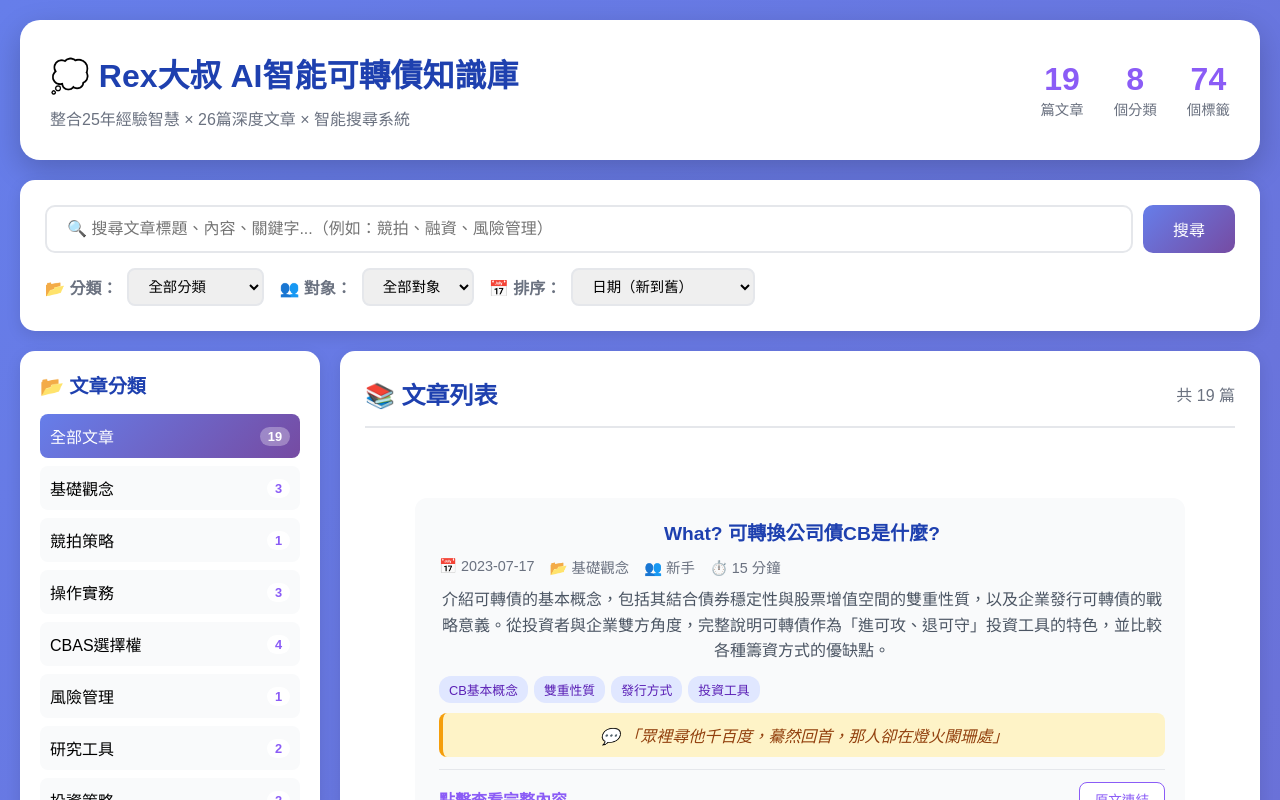
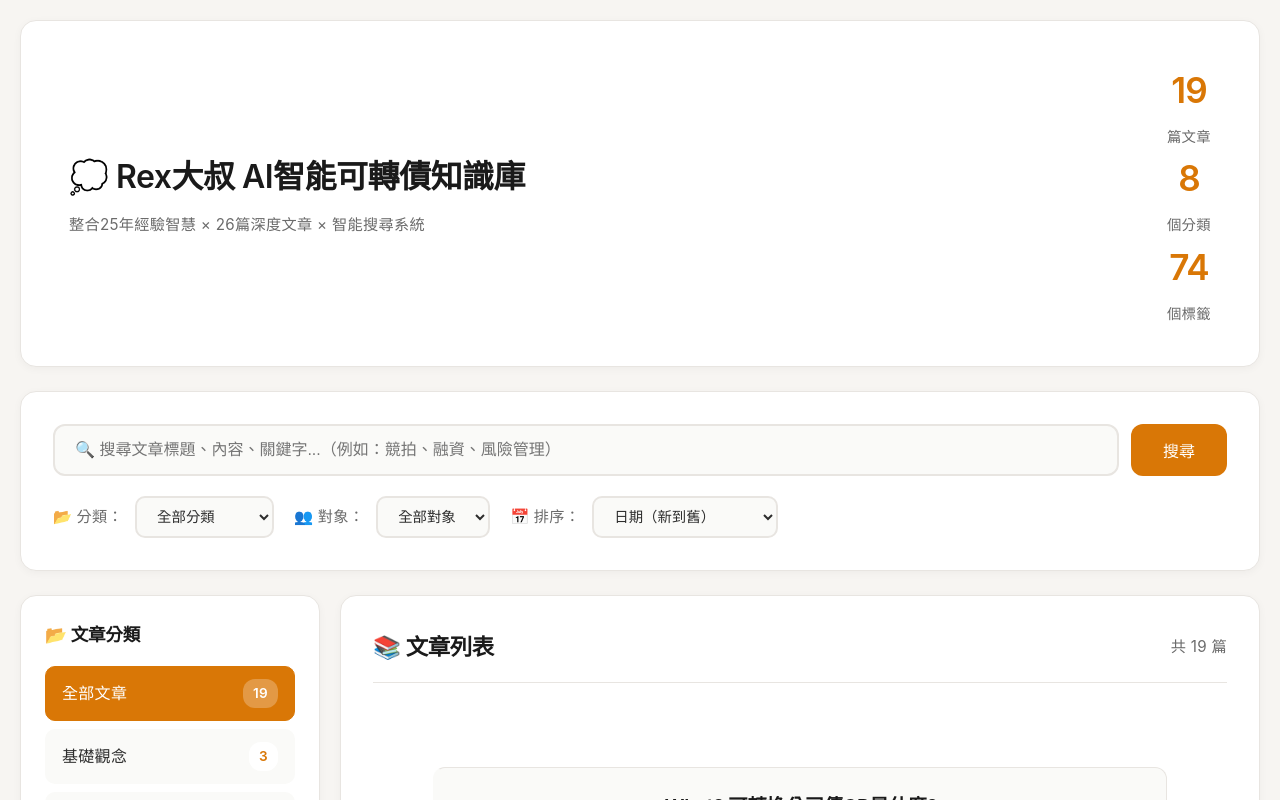
Before and after one commit to rexdashu168/CB1681888, a plain HTML site: page index.html in a window 1280 px wide. Shown: the top 800 px of the page. Drawn offline with Linux system fonts and the light colour scheme.

Commit message:
Update index.html

```diff
--- a/index.html
+++ b/index.html
@@ -12,10 +12,13 @@
         }
 
         body {
-            font-family: 'Microsoft JhengHei', 'PingFang TC', sans-serif;
-            background: linear-gradient(135deg, #667eea 0%, #764ba2 100%);
+            font-family: -apple-system, BlinkMacSystemFont, "Segoe UI", "Noto Sans", Helvetica, Arial, sans-serif, "Apple Color Emoji", "Segoe UI Emoji", "Microsoft JhengHei", "PingFang TC";
+            background: #f7f5f2;
             min-height: 100vh;
             padding: 20px;
+            color: #2d2d2d;
+            line-height: 1.7;
+            letter-spacing: 0.3px;
         }
 
         .container {
@@ -25,11 +28,12 @@
 
         /* Header */
         header {
-            background: white;
-            border-radius: 20px;
-            padding: 30px;
-            margin-bottom: 20px;
-            box-shadow: 0 10px 30px rgba(0,0,0,0.2);
+            background: #ffffff;
+            border-radius: 16px;
+            padding: 40px 48px;
+            margin-bottom: 24px;
+            box-shadow: 0 2px 8px rgba(0,0,0,0.04);
+            border: 1px solid #e8e5e1;
         }
 
         .header-content {
@@ -37,23 +41,28 @@
             justify-content: space-between;
             align-items: center;
             flex-wrap: wrap;
-            gap: 20px;
+            gap: 24px;
         }
 
         .logo-section h1 {
-            color: #1e40af;
+            color: #1a1a1a;
             font-size: 2em;
-            margin-bottom: 10px;
+            margin-bottom: 8px;
+            font-weight: 600;
+            letter-spacing: -0.5px;
         }
 
         .logo-section .subtitle {
-            color: #6b7280;
+            color: #6b6b6b;
+            font-size: 0.95em;
+            line-height: 1.6;
+        }
             font-size: 1em;
         }
 
         .stats-section {
             display: flex;
-            gap: 30px;
+            gap: 40px;
         }
 
         .stat-item {
@@ -61,85 +70,108 @@
         }
 
         .stat-number {
-            font-size: 2em;
-            font-weight: bold;
-            color: #8b5cf6;
+            font-size: 2.2em;
+            font-weight: 600;
+            color: #d97706;
+            letter-spacing: -1px;
         }
 
         .stat-label {
-            color: #6b7280;
+            color: #6b6b6b;
             font-size: 0.9em;
+            margin-top: 4px;
         }
 
         /* Search Bar */
         .search-section {
-            background: white;
-            border-radius: 15px;
-            padding: 25px;
-            margin-bottom: 20px;
-            box-shadow: 0 5px 15px rgba(0,0,0,0.1);
+            background: #ffffff;
+            border-radius: 16px;
+            padding: 32px;
+            margin-bottom: 24px;
+            box-shadow: 0 2px 8px rgba(0,0,0,0.04);
+            border: 1px solid #e8e5e1;
         }
 
         .search-bar {
             display: flex;
-            gap: 10px;
-            margin-bottom: 15px;
+            gap: 12px;
+            margin-bottom: 20px;
         }
 
         .search-input {
             flex: 1;
-            padding: 12px 20px;
-            border: 2px solid #e5e7eb;
-            border-radius: 10px;
+            padding: 14px 20px;
+            border: 2px solid #e8e5e1;
+            border-radius: 12px;
             font-size: 1em;
-            transition: all 0.3s;
+            transition: all 0.2s;
+            background: #fafaf8;
+            color: #2d2d2d;
         }
 
         .search-input:focus {
             outline: none;
-            border-color: #8b5cf6;
-            box-shadow: 0 0 0 3px rgba(139,92,246,0.1);
+            border-color: #d97706;
+            background: #ffffff;
+            box-shadow: 0 0 0 3px rgba(217,119,6,0.1);
         }
 
         .search-button {
-            padding: 12px 30px;
-            background: linear-gradient(135deg, #667eea 0%, #764ba2 100%);
+            padding: 14px 32px;
+            background: #d97706;
             color: white;
             border: none;
-            border-radius: 10px;
+            border-radius: 12px;
             font-size: 1em;
+            font-weight: 500;
             cursor: pointer;
-            transition: transform 0.2s;
+            transition: all 0.2s;
         }
 
         .search-button:hover {
-            transform: translateY(-2px);
+            background: #b45309;
+            transform: translateY(-1px);
+            box-shadow: 0 4px 12px rgba(217,119,6,0.25);
         }
 
         /* Filters */
         .filters {
             display: flex;
-            gap: 15px;
+            gap: 20px;
             flex-wrap: wrap;
         }
 
         .filter-group {
             display: flex;
-            gap: 10px;
+            gap: 12px;
             align-items: center;
         }
 
         .filter-group label {
-            color: #6b7280;
-            font-weight: bold;
+            color: #6b6b6b;
+            font-weight: 500;
+            font-size: 0.95em;
         }
 
         .filter-select {
-            padding: 8px 15px;
-            border: 2px solid #e5e7eb;
-            border-radius: 8px;
+            padding: 10px 16px;
+            border: 2px solid #e8e5e1;
+            border-radius: 10px;
             font-size: 0.9em;
             cursor: pointer;
+            background: #fafaf8;
+            color: #2d2d2d;
+            transition: all 0.2s;
+        }
+
+        .filter-select:hover {
+            border-color: #d97706;
+        }
+
+        .filter-select:focus {
+            outline: none;
+            border-color: #d97706;
+            box-shadow: 0 0 0 3px rgba(217,119,6,0.1);
         }
 
         /* Main Content */
@@ -153,20 +185,23 @@
         .sidebar {
             display: flex;
             flex-direction: column;
-            gap: 20px;
+            gap: 24px;
         }
 
         .sidebar-card {
-            background: white;
-            border-radius: 15px;
-            padding: 20px;
-            box-shadow: 0 5px 15px rgba(0,0,0,0.1);
+            background: #ffffff;
+            border-radius: 16px;
+            padding: 24px;
+            box-shadow: 0 2px 8px rgba(0,0,0,0.04);
+            border: 1px solid #e8e5e1;
         }
 
         .sidebar-card h3 {
-            color: #1e40af;
-            margin-bottom: 15px;
-            font-size: 1.2em;
+            color: #1a1a1a;
+            margin-bottom: 16px;
+            font-size: 1.1em;
+            font-weight: 600;
+            letter-spacing: -0.3px;
         }
 
         .category-list {
@@ -174,38 +209,41 @@
         }
 
         .category-item {
-            padding: 10px;
+            padding: 12px 16px;
             margin-bottom: 8px;
-            background: #f9fafb;
-            border-radius: 8px;
+            background: #fafaf8;
+            border-radius: 10px;
             cursor: pointer;
-            transition: all 0.3s;
+            transition: all 0.2s;
             display: flex;
             justify-content: space-between;
             align-items: center;
+            border: 1px solid transparent;
         }
 
         .category-item:hover {
-            background: #ede9fe;
-            transform: translateX(5px);
+            background: #fff7ed;
+            border-color: #fed7aa;
+            transform: translateX(4px);
         }
 
         .category-item.active {
-            background: linear-gradient(135deg, #667eea 0%, #764ba2 100%);
+            background: #d97706;
             color: white;
+            border-color: #d97706;
         }
 
         .category-count {
             background: white;
-            color: #8b5cf6;
-            padding: 2px 8px;
+            color: #d97706;
+            padding: 3px 10px;
             border-radius: 12px;
-            font-size: 0.8em;
-            font-weight: bold;
+            font-size: 0.85em;
+            font-weight: 600;
         }
 
         .category-item.active .category-count {
-            background: rgba(255,255,255,0.3);
+            background: rgba(255,255,255,0.25);
             color: white;
         }
 
@@ -217,88 +255,99 @@
         }
 
         .tag {
-            padding: 6px 12px;
-            background: #f3f4f6;
-            border-radius: 15px;
+            padding: 7px 14px;
+            background: #fafaf8;
+            border: 1px solid #e8e5e1;
+            border-radius: 16px;
             font-size: 0.85em;
             cursor: pointer;
-            transition: all 0.3s;
+            transition: all 0.2s;
+            color: #2d2d2d;
         }
 
         .tag:hover {
-            background: #8b5cf6;
-            color: white;
+            background: #fff7ed;
+            border-color: #fed7aa;
+            color: #d97706;
         }
 
         .tag.active {
-            background: #8b5cf6;
+            background: #d97706;
             color: white;
+            border-color: #d97706;
         }
 
         /* Articles Section */
         .articles-section {
-            background: white;
-            border-radius: 15px;
-            padding: 25px;
-            box-shadow: 0 5px 15px rgba(0,0,0,0.1);
+            background: #ffffff;
+            border-radius: 16px;
+            padding: 32px;
+            box-shadow: 0 2px 8px rgba(0,0,0,0.04);
+            border: 1px solid #e8e5e1;
         }
 
         .articles-header {
             display: flex;
             justify-content: space-between;
             align-items: center;
-            margin-bottom: 20px;
-            padding-bottom: 15px;
-            border-bottom: 2px solid #e5e7eb;
+            margin-bottom: 24px;
+            padding-bottom: 16px;
+            border-bottom: 1px solid #e8e5e1;
         }
 
         .articles-title {
-            font-size: 1.5em;
-            color: #1e40af;
+            font-size: 1.4em;
+            color: #1a1a1a;
+            font-weight: 600;
+            letter-spacing: -0.4px;
         }
 
         .articles-count {
-            color: #6b7280;
+            color: #6b6b6b;
+            font-size: 0.95em;
         }
 
         /* Article Card */
         .article-card {
-            background: #f9fafb;
+            background: #fafaf8;
             border-radius: 12px;
-            padding: 20px;
-            margin-bottom: 15px;
+            padding: 24px;
+            margin-bottom: 16px;
             cursor: pointer;
-            transition: all 0.3s;
-            border-left: 4px solid transparent;
+            transition: all 0.2s;
+            border: 1px solid #e8e5e1;
+            border-left: 3px solid transparent;
         }
 
         .article-card:hover {
-            background: white;
-            box-shadow: 0 5px 15px rgba(0,0,0,0.1);
-            border-left-color: #8b5cf6;
-            transform: translateX(5px);
+            background: #ffffff;
+            box-shadow: 0 4px 12px rgba(0,0,0,0.08);
+            border-left-color: #d97706;
+            transform: translateY(-2px);
         }
 
         .article-header {
             display: flex;
             justify-content: space-between;
             align-items: start;
-            margin-bottom: 10px;
+            margin-bottom: 12px;
         }
 
         .article-title {
-            font-size: 1.2em;
-            color: #1e40af;
-            font-weight: bold;
+            font-size: 1.15em;
+            color: #1a1a1a;
+            font-weight: 600;
             flex: 1;
+            line-height: 1.5;
+            letter-spacing: -0.2px;
         }
 
         .article-meta {
             display: flex;
-            gap: 15px;
-            color: #6b7280;
+            gap: 16px;
+            color: #6b6b6b;
             font-size: 0.9em;
-            margin-bottom: 10px;
+            margin-bottom: 12px;
         }
 
         .article-meta-item {
@@ -308,33 +357,35 @@
         }
 
         .article-summary {
-            color: #4b5563;
-            line-height: 1.6;
-            margin-bottom: 12px;
+            color: #4a4a4a;
+            line-height: 1.7;
+            margin-bottom: 14px;
+            font-size: 0.95em;
         }
 
         .article-tags {
             display: flex;
             flex-wrap: wrap;
             gap: 6px;
-            margin-bottom: 10px;
+            margin-bottom: 12px;
         }
 
         .article-tag {
-            padding: 4px 10px;
-            background: #e0e7ff;
-            color: #5b21b6;
+            padding: 5px 12px;
+            background: #fff7ed;
+            color: #b45309;
             border-radius: 12px;
             font-size: 0.8em;
+            border: 1px solid #fed7aa;
         }
 
         .article-footer {
             display: flex;
             justify-content: space-between;
             align-items: center;
-            margin-top: 12px;
-            padding-top: 12px;
-            border-top: 1px solid #e5e7eb;
+            margin-top: 14px;
+            padding-top: 14px;
+            border-top: 1px solid #e8e5e1;
         }
 
         .article-actions {
@@ -343,29 +394,32 @@
         }
 
         .action-button {
-            padding: 6px 15px;
-            border: 1px solid #8b5cf6;
+            padding: 8px 16px;
+            border: 1px solid #d97706;
             background: white;
-            color: #8b5cf6;
-            border-radius: 8px;
+            color: #d97706;
+            border-radius: 10px;
             font-size: 0.85em;
             cursor: pointer;
-            transition: all 0.3s;
+            transition: all 0.2s;
+            font-weight: 500;
         }
 
         .action-button:hover {
-            background: #8b5cf6;
+            background: #d97706;
             color: white;
         }
 
         .rex-quote {
-            background: #fef3c7;
-            border-left: 4px solid #f59e0b;
-            padding: 10px 15px;
-            margin: 10px 0;
+            background: #fffbeb;
+            border-left: 3px solid #f59e0b;
+            padding: 12px 16px;
+            margin: 12px 0;
             border-radius: 8px;
             font-style: italic;
-            color: #92400e;
+            color: #78350f;
+            font-size: 0.95em;
+            line-height: 1.6;
         }
 
         /* Modal */
@@ -376,56 +430,71 @@
             left: 0;
             width: 100%;
             height: 100%;
-            background: rgba(0,0,0,0.7);
+            background: rgba(0,0,0,0.6);
             z-index: 1000;
             overflow-y: auto;
+            backdrop-filter: blur(4px);
         }
 
         .modal-content {
-            background: white;
+            background: #ffffff;
             max-width: 900px;
             margin: 50px auto;
-            border-radius: 20px;
-            padding: 40px;
+            border-radius: 16px;
+            padding: 48px;
             position: relative;
+            box-shadow: 0 8px 32px rgba(0,0,0,0.12);
         }
 
         .modal-close {
             position: absolute;
-            top: 20px;
-            right: 20px;
-            font-size: 2em;
-            color: #6b7280;
+            top: 24px;
+            right: 24px;
+            font-size: 1.8em;
+            color: #6b6b6b;
             cursor: pointer;
-            transition: color 0.3s;
+            transition: color 0.2s;
+            width: 36px;
+            height: 36px;
+            display: flex;
+            align-items: center;
+            justify-content: center;
+            border-radius: 8px;
         }
 
         .modal-close:hover {
-            color: #1e40af;
+            color: #1a1a1a;
+            background: #f7f5f2;
         }
 
         .modal-article-title {
             font-size: 2em;
-            color: #1e40af;
+            color: #1a1a1a;
             margin-bottom: 20px;
+            font-weight: 600;
+            letter-spacing: -0.5px;
+            line-height: 1.3;
         }
 
         .modal-article-content {
             line-height: 1.8;
-            color: #374151;
+            color: #2d2d2d;
+            font-size: 1em;
         }
 
         .key-points {
             background: #f0fdf4;
-            border-left: 4px solid #10b981;
-            padding: 20px;
-            margin: 20px 0;
+            border-left: 3px solid #10b981;
+            padding: 24px;
+            margin: 24px 0;
             border-radius: 8px;
         }
 
         .key-points h4 {
             color: #065f46;
-            margin-bottom: 10px;
+            margin-bottom: 14px;
+            font-weight: 600;
+            font-size: 1.1em;
         }
 
         .key-points ul {
@@ -434,9 +503,10 @@
         }
 
         .key-points li {
-            padding: 8px 0;
-            padding-left: 25px;
+            padding: 10px 0;
+            padding-left: 28px;
             position: relative;
+            line-height: 1.7;
         }
 
         .key-points li:before {
@@ -445,25 +515,39 @@
             left: 0;
             color: #10b981;
             font-weight: bold;
+            font-size: 1.2em;
         }
 
         /* Loading */
         .loading {
             text-align: center;
-            padding: 50px;
-            color: #6b7280;
+            padding: 60px;
+            color: #6b6b6b;
+            font-size: 1.05em;
         }
 
         /* Empty State */
         .empty-state {
             text-align: center;
-            padding: 50px;
-            color: #6b7280;
+            padding: 60px;
+            color: #6b6b6b;
         }
 
         .empty-state-icon {
             font-size: 4em;
             margin-bottom: 20px;
+            opacity: 0.5;
+        }
+
+        .empty-state h3 {
+            color: #2d2d2d;
+            margin-bottom: 8px;
+            font-weight: 600;
+        }
+
+        .empty-state p {
+            color: #6b6b6b;
+            font-size: 0.95em;
         }
 
         /* Responsive */
```
